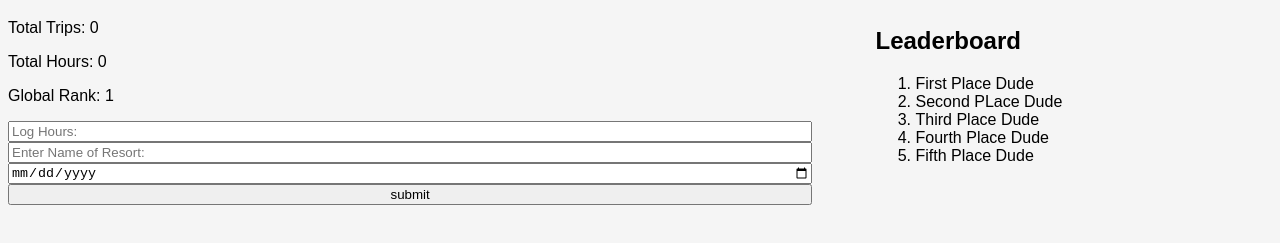
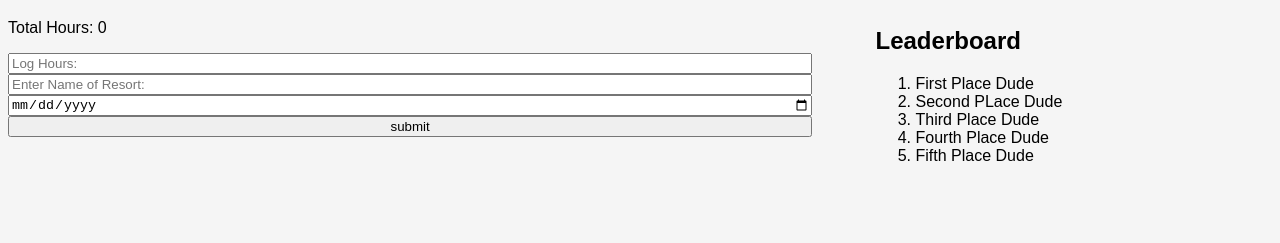
Before and after one commit to WVU-CS330-2024-08-Group05/G5, a plain HTML site: page SkiLogging/SkiLoggingIndex.html in a window 1280 px wide. Shown: the part 181-424 px from the top of the page. Drawn offline with Linux system fonts and the light colour scheme.

Commit message:
Fixed Issues for presentation

```diff
--- a/SkiLogging/SkiLoggingIndex.html
+++ b/SkiLogging/SkiLoggingIndex.html
@@ -24,9 +24,9 @@
                     (Username)
                 </h1>
                 <div id="HoursSpent-Text">
-                    <p id="total-trips">Total Trips: </p>
-                    <p id="total-hours">Total Hours: </p>
-                    <p id="rank">Global Rank: </p>
+                    <p id="total-trips" hidden>Total Trips: </p>
+                    <p id="total-hours" >Total Hours: </p>
+                    <p id="rank" hidden>Global Rank: </p>
                 </div>
             </div>
             <input type="number" id="Hours" name="Hours" placeholder="Log Hours:">
@@ -76,7 +76,7 @@
         let resort = document.getElementById('Resort').value;
         let date = document.getElementById('Date').value;
         let listItem = document.createElement('li');
-        listItem.textContent = ("Trip to" + resort + " on " + date + ", for " + newHours + " hours");
+        listItem.textContent = ("Trip to " + resort + " on " + date + ", for " + newHours + " hours");
         document.getElementById('SkiTripList').append(listItem);
         // update user Info
 
@@ -85,8 +85,8 @@
     });
     document.addEventListener('DOMContentLoaded', function () {
         //set user info
-        document.getElementById('rank').textContent = ("Global Rank: " + 1); // Placeholder
+       // document.getElementById('rank').textContent = ("Global Rank: " + 1); // Placeholder
         document.getElementById('total-hours').textContent = ("Total Hours: " + 0);
-        document.getElementById('total-trips').textContent = ("Total Trips: " + 0);
+        //document.getElementById('total-trips').textContent = ("Total Trips: " + 0);Implement Later
     });
 </script>
```
